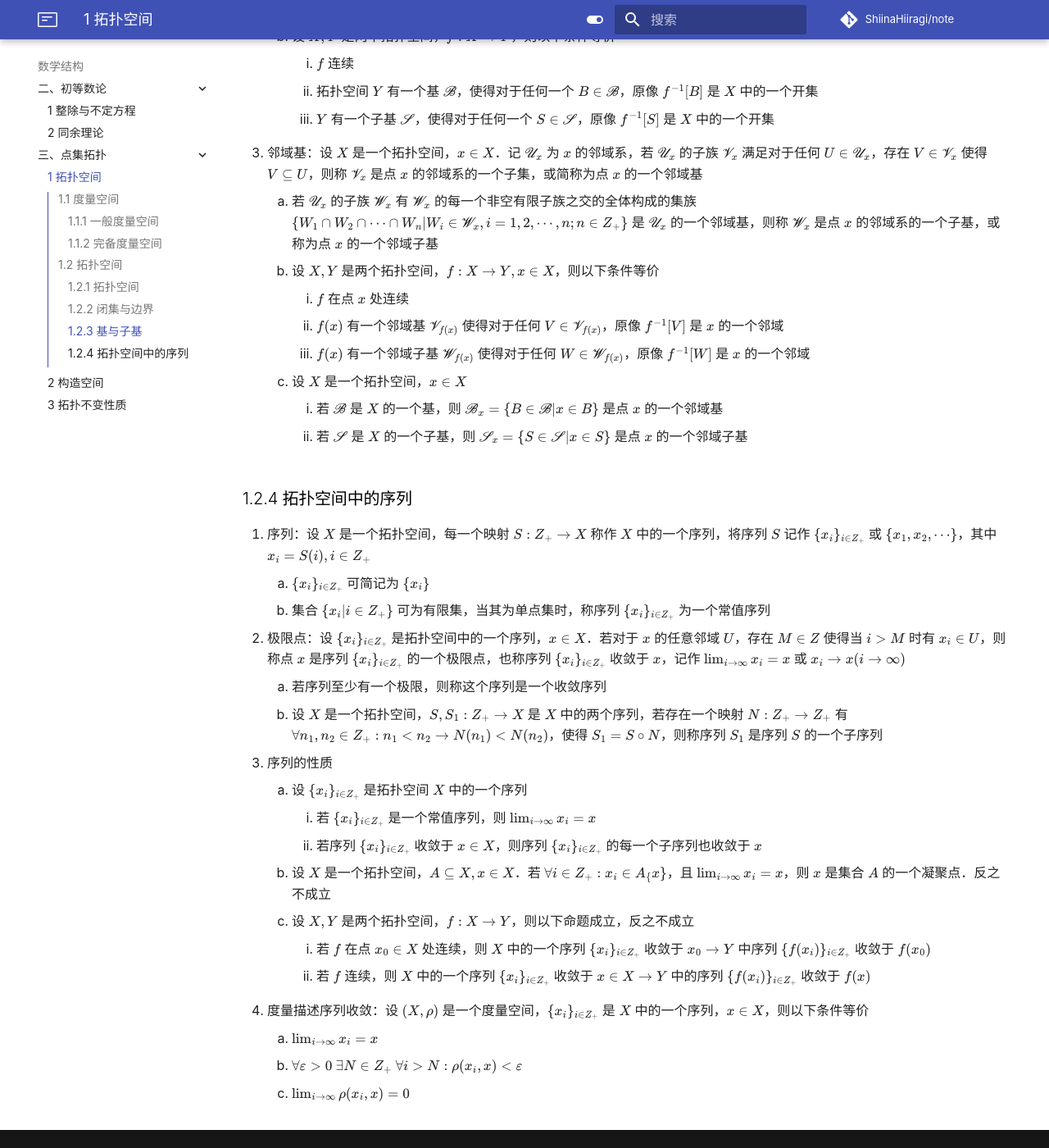
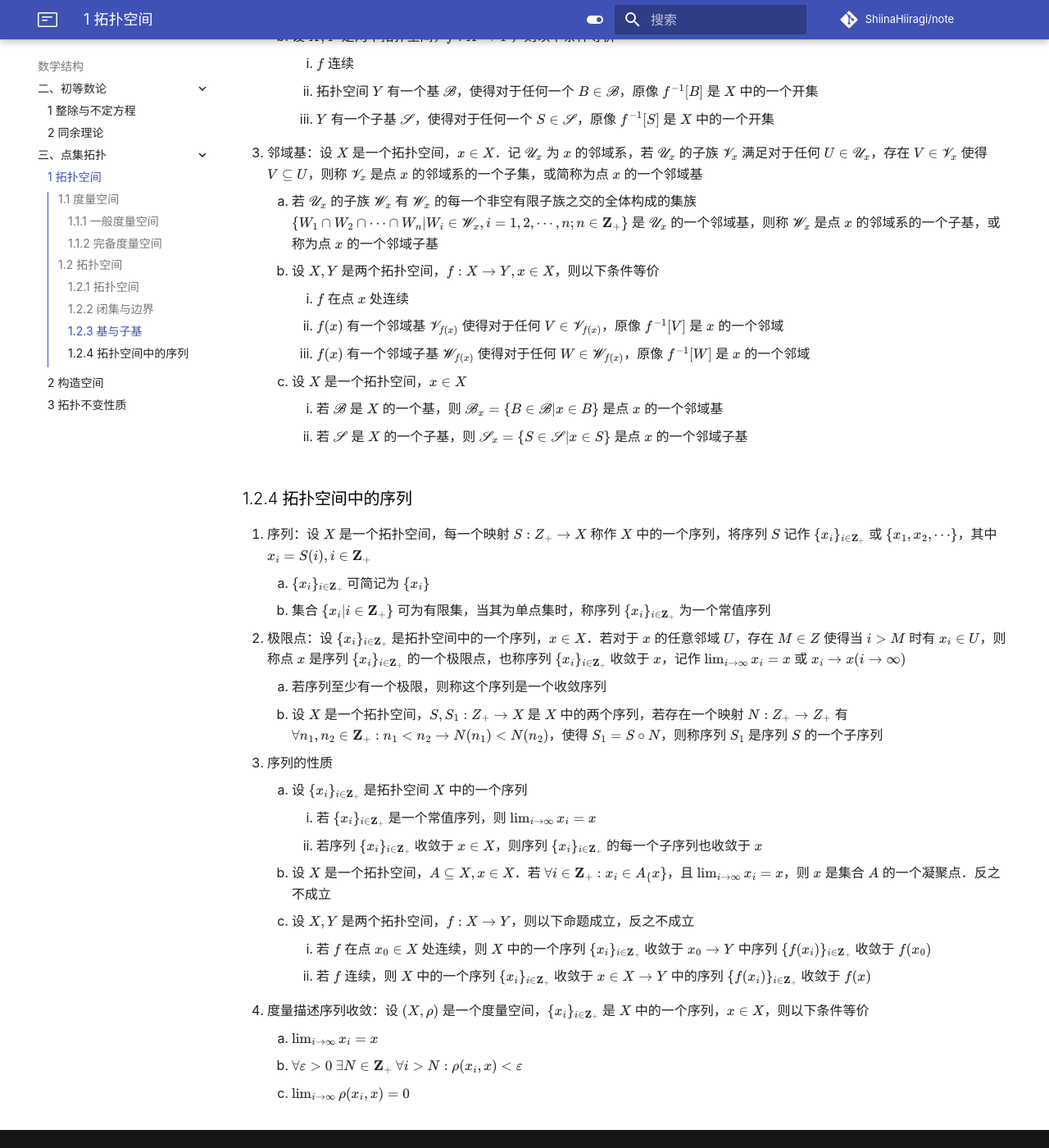
Before and after one commit to ShiinaHiiragi/note, an MkDocs documentation site: the page built from docs/math/top/space.md, in a window 1280 px wide and 1400 px high, scrolled down 7019 px. Shown: the whole window at 82% size. Built offline with MkDocs 1.6.1 and Material for MkDocs 9.7.7, drawn with Linux system fonts in a browser that asks for light colours; comment, search, counter and statistics services are not loaded; some of the changed text lies outside the part shown.

Commit message:
change Z_+

```diff
--- a/docs/math/top/space.md
+++ b/docs/math/top/space.md
@@ -11,7 +11,7 @@
     2. 度量空间的实例
         1. 实数空间：对于实数集合 $R$，定义 $\rho: R\times R\to R$ 有 $\forall x, y\in R: \rho(x, y)=|x-y|$，这个度量称之为 $R$ 的通常度量
         2. $n$ 维 $\text{Euclid}$ 空间：对于 $R^n$．定义 $\rho: R^n\times R^n \to R$ 有 $\forall x, y\in R: \rho(x, y)=\sqrt{\sum_{i=1}^n(x_i-y_i)^2}$，这个度量称为 $R^n$ 的通常度量
-        3. $\text{Hilbert}$ 空间：对于 $H=\left\{x=(x_1, x_2, \cdots)|\sum_{i=1}^\infty x_i^2<\infty, x_i\in R, i\in Z_+\right\}$，定义 $\rho: H\times H\to R$ 有 $\forall x=(x_1, x_2, \cdots), y=(y_1, y_2, \cdots)\in H: \rho(x, y)=\sqrt{\sum_{i=1}^\infty (x_i-y_i)^2}$．容易验证这是良定义，这个度量称之为 $H$ 的通常度量
+        3. $\text{Hilbert}$ 空间：对于 $H=\left\{x=(x_1, x_2, \cdots)|\sum_{i=1}^\infty x_i^2<\infty, x_i\in R, i\in \mathbf Z_+\right\}$，定义 $\rho: H\times H\to R$ 有 $\forall x=(x_1, x_2, \cdots), y=(y_1, y_2, \cdots)\in H: \rho(x, y)=\sqrt{\sum_{i=1}^\infty (x_i-y_i)^2}$．容易验证这是良定义，这个度量称之为 $H$ 的通常度量
         4. 离散度量：设 $(X, \rho)$ 是一个度量空间，若 $\forall x\in X\ \exists \delta_x>0: \rho(x, y)>\delta_x$ 对于任何 $y\in X, y\neq x$ 成立，则称 $(X, \rho)$ 是离散的，或称 $\rho$ 是 $X$ 的一个离散度量
 3. 球形邻域：设 $(X, \rho)$ 是一个度量空间，$x\in X$，对于任意给定的实数 $\varepsilon >0$，集合 $B(x, \varepsilon) = B_\varepsilon(x) = \{y\in X|\rho(x, y)<\varepsilon\}$ 为一个以 $x$ 为中心，以 $\varepsilon$ 为半径的球形领域，或称为 $x$ 的一个 $\varepsilon-$邻域
     1. 每一点 $x\in X$ 至少有一个球形领域，并且点 $x$ 属于它的每一个球形邻域
@@ -46,7 +46,7 @@
         4. $\forall B\subseteq X: f^{-1}[\overline B]\supset \overline{f^{-1}[B]}$
 
 ### 1.1.2 完备度量空间
-1. $\text{Cauchy}$ 序列：设 $(X, \rho)$ 是一个度量空间，$X$ 中的一个序列 $\{x_i\}_{i\in Z_+}$．若对于任意给定的实数 $\varepsilon >0$，存在整数 $N>0$，使得当 $i, j>N$ 时，有 $\rho(x_i, x_j)<\varepsilon$，则称序列 $\{x_i\}_{i\in Z_+}$ 是一个 $\text{Cauchy}$ 序列
+1. $\text{Cauchy}$ 序列：设 $(X, \rho)$ 是一个度量空间，$X$ 中的一个序列 $\{x_i\}_{i\in \mathbf Z_+}$．若对于任意给定的实数 $\varepsilon >0$，存在整数 $N>0$，使得当 $i, j>N$ 时，有 $\rho(x_i, x_j)<\varepsilon$，则称序列 $\{x_i\}_{i\in \mathbf Z_+}$ 是一个 $\text{Cauchy}$ 序列
 2. 完备度量空间：$X$ 中的每一个 $\text{Cauchy}$ 序列都收敛的度量空间 $(X, \rho)$．度量空间的每一个收敛序列都是 $\text{Cauchy}$ 序列，反之不一定成立
     1. 完备度量空间中的每一个闭的度量子空间都是完备度量空间
     2. $n$ 维 $\text{Euclid}$ 空间（包括实数空间）$R$ 和 $\text{Hilbert}$ 空间 $H$ 都是完备度量空间
@@ -60,8 +60,8 @@
     2. 每一个度量空间的任意两个完备化同距
 5. 完全有界：设 $(X, \rho)$ 是一个度量空间，$\varepsilon>0$ 是一个实数．$X$ 的有限子集 $A$ 称为一个 $\varepsilon-$网，若对于任何 $x\in X$ 有 $\rho(x, A)<\varepsilon$．若对于任何实数 $\varepsilon>0$，$X$ 有一个 $\varepsilon-$网，则称度量空间是完全有界的
     1. 设 $(X, \rho)$ 是一个度量空间，则 $(X, \rho)$ 是紧的当且仅当 $(X, \rho)$ 是一个完全有界的完备度量空间
-    2. 设 $(X, \rho)$ 是一个完备度量空间，若由 $X$ 的子集构成的一个序列 $\{E_1, E_2, \cdots\}$ 满足条件 $E_1\supset E_2\supset \cdots \wedge \lim_{i\to \infty} \mathrm{diam}(E_i)=0$，其中 $\mathrm{diam}(E_i)$ 表示 $E_i$ 的直径，则 $\bigcap_{i\in Z_+}E^-_i$ 是一个单点集
-    3. $\text{Baire}$ 定理：设 $X$ 是一个完备的度量空间，若 $G_1, G_2, \cdots$ 是 $X$ 中的可数个稠密的开集，则交集 $\bigcap_{i\in Z_+} G_i$ 是 $X$ 中的一个稠密子集
+    2. 设 $(X, \rho)$ 是一个完备度量空间，若由 $X$ 的子集构成的一个序列 $\{E_1, E_2, \cdots\}$ 满足条件 $E_1\supset E_2\supset \cdots \wedge \lim_{i\to \infty} \mathrm{diam}(E_i)=0$，其中 $\mathrm{diam}(E_i)$ 表示 $E_i$ 的直径，则 $\bigcap_{i\in \mathbf Z_+}E^-_i$ 是一个单点集
+    3. $\text{Baire}$ 定理：设 $X$ 是一个完备的度量空间，若 $G_1, G_2, \cdots$ 是 $X$ 中的可数个稠密的开集，则交集 $\bigcap_{i\in \mathbf Z_+} G_i$ 是 $X$ 中的一个稠密子集
 
         !!! note "$\text{Baire}$ 定理的其他表述形式"
             设 $X$ 是一个拓扑空间，若 $A^{-o}=\varnothing$，则称 $A$ 为 $X$ 的一个无处稠密子集．若 $X$ 的子集 $F$ 可以表示为 $X$ 中可数个无处稠密的子集之并，则称 $F$ 为第一范畴集，若 $X$ 的子集不是第一范畴集，则称之为第二范畴集
@@ -134,7 +134,7 @@
         !!! note "$\text{Cantor}$ 集"
             在实数空间 $R$ 中，定义 $f_1, f_2: R\to R$ 使得对于任意 $t\in R$ 有 $f_1(t)=\dfrac{t}{3}, f_2(t)=\dfrac{t+2}{3}$，则可以验证 $f_1, f_2$ 均为同胚，即任意开集 $U\subseteq R$，其 $f_1-$像与 $f_2-$像都是开集
 
-            定义 $A_1=\left(\dfrac13, \dfrac23\right), A_n=f_1[A_{n-1}]\cup f_2[A_{n-1}](n>1), A=\bigcup_{n\in Z_+}A_n$，称集合 $C=[0, 1]-A$ 为 $\text{Cantor}$ 集或标准 $\text{Cantor}$ 三分集，可以验证 $C$ 是一个闭集
+            定义 $A_1=\left(\dfrac13, \dfrac23\right), A_n=f_1[A_{n-1}]\cup f_2[A_{n-1}](n>1), A=\bigcup_{n\in \mathbf Z_+}A_n$，称集合 $C=[0, 1]-A$ 为 $\text{Cantor}$ 集或标准 $\text{Cantor}$ 三分集，可以验证 $C$ 是一个闭集
 
 4. 闭包：设 $X$ 是一个拓扑空间，$A\subseteq X$，称集合 $A\cup d(A)$ 为集合 $A$ 的闭包，记作 $\overline A$ 或 $A^-$
     1. $x\in \overline A$ 当且仅当对于 $x$ 的任何一个邻域 $U$ 有 $U\cap A\neq \varnothing$
@@ -177,14 +177,14 @@
     1. 一个度量空间的所有球形邻域构成集族是这个度量空间作为拓扑空间时的一个基
     2. 设 $\mathscr B$ 是拓扑空间 $(X, \mathscr T)$ 的一个开集族，则 $\mathscr B$ 是拓扑空间 $X$ 的一个基当且仅当对于每一个 $x\in X$ 和 $x$ 的每一个邻域 $U_x$，存在 $V_x\in \mathscr B$ 使得 $x\in V_x\subseteq U_x$
     3. 设 $X$ 是一个集合，$\mathscr B\subseteq \mathcal P(X)$，若 $\bigcup_{B\in \mathscr B}B=X$，且若 $B_1, B_2\in \mathscr B$，则对于任何 $x\in B_1\cap B_2$，存在 $B\in \mathscr B$ 使得 $x\in B\subseteq B_1\cap B_2$，则 $X$ 的子集族 $\mathscr T=\left\{U\subseteq X|\exists \mathscr B_U\subseteq \mathscr B: U=\bigcup_{B\in \mathscr B_U} B\right\}$ 是集合 $X$ 的唯一以 $\mathscr B$ 为基的拓扑，反之也成立
-2. 子基：设 $(X, \mathscr T)$ 是一个拓扑空间，$\mathscr S$ 是 $\mathscr T$ 的一个子族，若 $\mathscr S$ 的所有非空有限子族之交构成的集族 $\mathscr B=\{S_1\cap S_2\cap \cdots \cap S_n|S_i\in \mathscr S, i=1,2,\cdots,n;n\in Z_+\}$ 是拓扑 $\mathscr T$ 的一个基，则称集族 $\mathscr S$ 是拓扑 $\mathscr T$ 的一个子基
-    1. 设 $X$ 是一个集合，$\mathscr S\subseteq \mathscr T(X)$，若 $X=\bigcup_{S\in \mathscr S}S$，则 $X$ 有唯一一个拓扑 $\mathscr T$ 以 $\mathscr S$ 为子基，且若令 $\mathscr B=\{S_1\cap S_2\cap \cdots \cap S_n|S_i\in \mathscr S, i=1,2,\cdots,n;n\in Z_+\}$，则 $\mathscr T=\left\{\bigcup_{B\in \mathscr B_1}B|\mathscr B_1\subseteq \mathscr B\right\}$
+2. 子基：设 $(X, \mathscr T)$ 是一个拓扑空间，$\mathscr S$ 是 $\mathscr T$ 的一个子族，若 $\mathscr S$ 的所有非空有限子族之交构成的集族 $\mathscr B=\{S_1\cap S_2\cap \cdots \cap S_n|S_i\in \mathscr S, i=1,2,\cdots,n;n\in \mathbf Z_+\}$ 是拓扑 $\mathscr T$ 的一个基，则称集族 $\mathscr S$ 是拓扑 $\mathscr T$ 的一个子基
+    1. 设 $X$ 是一个集合，$\mathscr S\subseteq \mathscr T(X)$，若 $X=\bigcup_{S\in \mathscr S}S$，则 $X$ 有唯一一个拓扑 $\mathscr T$ 以 $\mathscr S$ 为子基，且若令 $\mathscr B=\{S_1\cap S_2\cap \cdots \cap S_n|S_i\in \mathscr S, i=1,2,\cdots,n;n\in \mathbf Z_+\}$，则 $\mathscr T=\left\{\bigcup_{B\in \mathscr B_1}B|\mathscr B_1\subseteq \mathscr B\right\}$
     2. 设 $X, Y$ 是两个拓扑空间，$f: X\to Y$，则以下条件等价
         1. $f$ 连续
         2. 拓扑空间 $Y$ 有一个基 $\mathscr B$，使得对于任何一个 $B\in \mathscr B$，原像 $f^{-1}[B]$ 是 $X$ 中的一个开集
         3. $Y$ 有一个子基 $\mathscr S$，使得对于任何一个 $S\in \mathscr S$，原像 $f^{-1}[S]$ 是 $X$ 中的一个开集
 3. 邻域基：设 $X$ 是一个拓扑空间，$x\in X$．记 $\mathscr U_x$ 为 $x$ 的邻域系，若 $\mathscr U_x$ 的子族 $\mathscr V_x$ 满足对于任何 $U\in \mathscr U_x$，存在 $V\in \mathscr V_x$ 使得 $V\subseteq U$，则称 $\mathscr V_x$ 是点 $x$ 的邻域系的一个子集，或简称为点 $x$ 的一个邻域基
-    1. 若 $\mathscr U_x$ 的子族 $\mathscr W_x$ 有 $\mathscr W_x$ 的每一个非空有限子族之交的全体构成的集族 $\{W_1 \cap W_2 \cap \cdots \cap W_n|W_i\in \mathscr W_x, i=1, 2, \cdots, n; n\in Z_+\}$ 是 $\mathscr U_x$ 的一个邻域基，则称 $\mathscr W_x$ 是点 $x$ 的邻域系的一个子基，或称为点 $x$ 的一个邻域子基
+    1. 若 $\mathscr U_x$ 的子族 $\mathscr W_x$ 有 $\mathscr W_x$ 的每一个非空有限子族之交的全体构成的集族 $\{W_1 \cap W_2 \cap \cdots \cap W_n|W_i\in \mathscr W_x, i=1, 2, \cdots, n; n\in \mathbf Z_+\}$ 是 $\mathscr U_x$ 的一个邻域基，则称 $\mathscr W_x$ 是点 $x$ 的邻域系的一个子基，或称为点 $x$ 的一个邻域子基
     2. 设 $X, Y$ 是两个拓扑空间，$f: X\to Y, x\in X$，则以下条件等价
         1. $f$ 在点 $x$ 处连续
         2. $f(x)$ 有一个邻域基 $\mathscr V_{f(x)}$ 使得对于任何 $V\in \mathscr V_{f(x)}$，原像 $f^{-1}[V]$ 是 $x$ 的一个邻域
@@ -194,21 +194,21 @@
         2. 若 $\mathscr S$ 是 $X$ 的一个子基，则 $\mathscr S_x=\{S\in \mathscr S|x\in S\}$ 是点 $x$ 的一个邻域子基
 
 ### 1.2.4 拓扑空间中的序列
-1. 序列：设 $X$ 是一个拓扑空间，每一个映射 $S: Z_+\to X$ 称作 $X$ 中的一个序列，将序列 $S$ 记作 $\{x_i\}_{i\in Z_+}$ 或 $\{x_1, x_2, \cdots\}$，其中 $x_i=S(i), i\in Z_+$
-    1. $\{x_i\}_{i\in Z_+}$ 可简记为 $\{x_i\}$
-    2. 集合 $\{x_i|i\in Z_+\}$ 可为有限集，当其为单点集时，称序列 $\{x_i\}_{i\in Z_+}$ 为一个常值序列
-2. 极限点：设 $\{x_i\}_{i\in Z_+}$ 是拓扑空间中的一个序列，$x\in X$．若对于 $x$ 的任意邻域 $U$，存在 $M\in Z$ 使得当 $i>M$ 时有 $x_i\in U$，则称点 $x$ 是序列 $\{x_i\}_{i\in Z_+}$ 的一个极限点，也称序列 $\{x_i\}_{i\in Z_+}$ 收敛于 $x$，记作 $\lim_{i\to \infty}x_i=x$ 或 $x_i\to x(i\to \infty)$
+1. 序列：设 $X$ 是一个拓扑空间，每一个映射 $S: Z_+\to X$ 称作 $X$ 中的一个序列，将序列 $S$ 记作 $\{x_i\}_{i\in \mathbf Z_+}$ 或 $\{x_1, x_2, \cdots\}$，其中 $x_i=S(i), i\in \mathbf Z_+$
+    1. $\{x_i\}_{i\in \mathbf Z_+}$ 可简记为 $\{x_i\}$
+    2. 集合 $\{x_i|i\in \mathbf Z_+\}$ 可为有限集，当其为单点集时，称序列 $\{x_i\}_{i\in \mathbf Z_+}$ 为一个常值序列
+2. 极限点：设 $\{x_i\}_{i\in \mathbf Z_+}$ 是拓扑空间中的一个序列，$x\in X$．若对于 $x$ 的任意邻域 $U$，存在 $M\in Z$ 使得当 $i>M$ 时有 $x_i\in U$，则称点 $x$ 是序列 $\{x_i\}_{i\in \mathbf Z_+}$ 的一个极限点，也称序列 $\{x_i\}_{i\in \mathbf Z_+}$ 收敛于 $x$，记作 $\lim_{i\to \infty}x_i=x$ 或 $x_i\to x(i\to \infty)$
     1. 若序列至少有一个极限，则称这个序列是一个收敛序列
-    2. 设 $X$ 是一个拓扑空间，$S, S_1:Z_+ \to X$ 是 $X$ 中的两个序列，若存在一个映射 $N: Z_+\to Z_+$ 有 $\forall n_1, n_2\in Z_+: n_1<n_2 \to N(n_1)<N(n_2)$，使得 $S_1=S\circ N$，则称序列 $S_1$ 是序列 $S$ 的一个子序列
+    2. 设 $X$ 是一个拓扑空间，$S, S_1:Z_+ \to X$ 是 $X$ 中的两个序列，若存在一个映射 $N: Z_+\to Z_+$ 有 $\forall n_1, n_2\in \mathbf Z_+: n_1<n_2 \to N(n_1)<N(n_2)$，使得 $S_1=S\circ N$，则称序列 $S_1$ 是序列 $S$ 的一个子序列
 3. 序列的性质
-    1. 设 $\{x_i\}_{i\in Z_+}$ 是拓扑空间 $X$ 中的一个序列
-        1. 若 $\{x_i\}_{i\in Z_+}$ 是一个常值序列，则 $\lim_{i\to \infty} x_i=x$
-        2. 若序列 $\{x_i\}_{i\in Z_+}$ 收敛于 $x\in X$，则序列 $\{x_i\}_{i\in Z_+}$ 的每一个子序列也收敛于 $x$
-    2. 设 $X$ 是一个拓扑空间，$A\subseteq X, x\in X$．若 $\forall i\in Z_+: x_i\in A_\{x\}$，且 $\lim_{i\to \infty}x_i=x$，则 $x$ 是集合 $A$ 的一个凝聚点．反之不成立
+    1. 设 $\{x_i\}_{i\in \mathbf Z_+}$ 是拓扑空间 $X$ 中的一个序列
+        1. 若 $\{x_i\}_{i\in \mathbf Z_+}$ 是一个常值序列，则 $\lim_{i\to \infty} x_i=x$
+        2. 若序列 $\{x_i\}_{i\in \mathbf Z_+}$ 收敛于 $x\in X$，则序列 $\{x_i\}_{i\in \mathbf Z_+}$ 的每一个子序列也收敛于 $x$
+    2. 设 $X$ 是一个拓扑空间，$A\subseteq X, x\in X$．若 $\forall i\in \mathbf Z_+: x_i\in A_\{x\}$，且 $\lim_{i\to \infty}x_i=x$，则 $x$ 是集合 $A$ 的一个凝聚点．反之不成立
     3. 设 $X, Y$ 是两个拓扑空间，$f: X\to Y$，则以下命题成立，反之不成立
-        1. 若 $f$ 在点 $x_0\in X$ 处连续，则 $X$ 中的一个序列 $\{x_i\}_{i\in Z_+}$ 收敛于 $x_0 \to Y$ 中序列 $\{f(x_i)\}_{i\in Z_+}$ 收敛于 $f(x_0)$
-        2. 若 $f$ 连续，则 $X$ 中的一个序列 $\{x_i\}_{i\in Z_+}$ 收敛于 $x\in X \to Y$ 中的序列 $\{f(x_i)\}_{i\in Z_+}$ 收敛于 $f(x)$
-4. 度量描述序列收敛：设 $(X, \rho)$ 是一个度量空间，$\{x_i\}_{i\in Z_+}$ 是 $X$ 中的一个序列，$x\in X$，则以下条件等价
+        1. 若 $f$ 在点 $x_0\in X$ 处连续，则 $X$ 中的一个序列 $\{x_i\}_{i\in \mathbf Z_+}$ 收敛于 $x_0 \to Y$ 中序列 $\{f(x_i)\}_{i\in \mathbf Z_+}$ 收敛于 $f(x_0)$
+        2. 若 $f$ 连续，则 $X$ 中的一个序列 $\{x_i\}_{i\in \mathbf Z_+}$ 收敛于 $x\in X \to Y$ 中的序列 $\{f(x_i)\}_{i\in \mathbf Z_+}$ 收敛于 $f(x)$
+4. 度量描述序列收敛：设 $(X, \rho)$ 是一个度量空间，$\{x_i\}_{i\in \mathbf Z_+}$ 是 $X$ 中的一个序列，$x\in X$，则以下条件等价
     1. $\lim_{i\to \infty} x_i=x$
-    2. $\forall \varepsilon>0\ \exists N\in Z_+\ \forall i>N: \rho(x_i, x)<\varepsilon$
+    2. $\forall \varepsilon>0\ \exists N\in \mathbf Z_+\ \forall i>N: \rho(x_i, x)<\varepsilon$
     3. $\lim_{i\to \infty} \rho(x_i, x)=0$
```
Also changed, not shown: docs/logic/model/model.md (+1 -1 lines), docs/math/num/div.md (+2 -2 lines), docs/math/top/construct.md (+3 -3 lines), docs/math/top/prop.md (+5 -5 lines).
